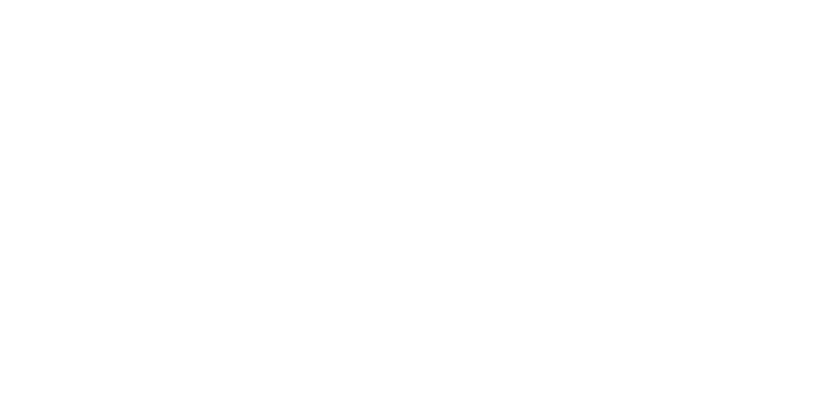
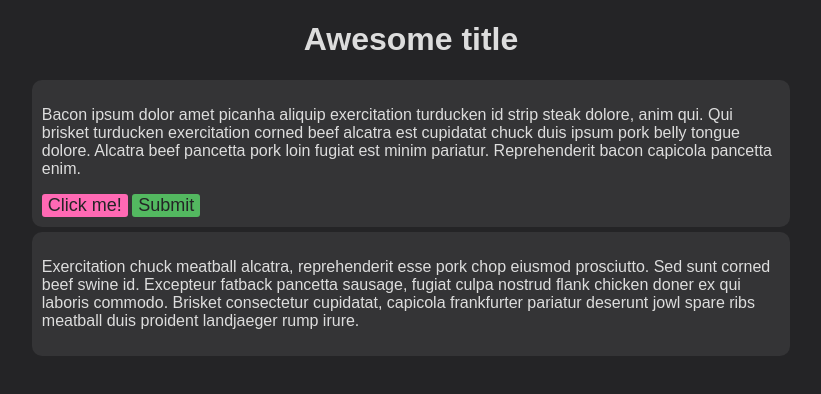
Before and after one commit to shellrider-games/BCC-CSC-shellrider-work, a plain HTML site: page 20211015/index.html in a window 1280 px wide. Shown: the whole page, without its empty margins (229-1050 px from the left). Drawn offline with Linux system fonts and the light colour scheme.

Commit message:
Add simple frontend with buttons

```diff
--- a/20211015/index.html
+++ b/20211015/index.html
@@ -6,6 +6,21 @@
     <title>CSC - CODE</title>
   </head>
   <body>
+    <div class="my-content">
+      <h1>Awesome title</h1>
+      <div>
+        <p>
+          Bacon ipsum dolor amet picanha aliquip exercitation turducken id strip steak dolore, anim qui. Qui brisket turducken exercitation corned beef alcatra est cupidatat chuck duis ipsum pork belly tongue dolore. Alcatra beef pancetta pork loin fugiat est minim pariatur. Reprehenderit bacon capicola pancetta enim.
+        </p>
+          <button title="Hover Me!">Click me!</button>
+          <button class="accept" title="Hover Me!">Submit</button>
+      </div>
+      <div>
+        <p>
+          Exercitation chuck meatball alcatra, reprehenderit esse pork chop eiusmod prosciutto. Sed sunt corned beef swine id. Excepteur fatback pancetta sausage, fugiat culpa nostrud flank chicken doner ex qui laboris commodo. Brisket consectetur cupidatat, capicola frankfurter pariatur deserunt jowl spare ribs meatball duis proident landjaeger rump irure.
+        </p>
+      </div>
+    </div>
     <script src="script.js"></script>
   </body>
 </html>
--- a/20211015/style.css
+++ b/20211015/style.css
@@ -0,0 +1,43 @@
+body {
+    color: #DDDDDD;
+    background-color: #242426;
+    font-family: sans-serif;
+}
+
+h1 {
+    text-align: center;
+}
+
+button {
+    font-size: large;
+    background-color: hotpink;
+    border: none;
+    color: #242426;
+    border-radius: 3px;
+    transition-duration: 0.2s;
+}
+
+button:hover {
+    background-color: lightpink;
+}
+
+button.accept {
+    background-color: #53b860;
+}
+
+button.accept:hover {
+    background-color: #a0dea8;
+}
+
+
+.my-content {
+    margin-left: 20%;
+    margin-right: 20%;
+}
+
+.my-content div{
+    background-color: #343436;
+    border-radius: 10px;
+    padding: 10px;
+    margin-top: 5px;
+}
```
Also changed, not shown: style.css (added).
